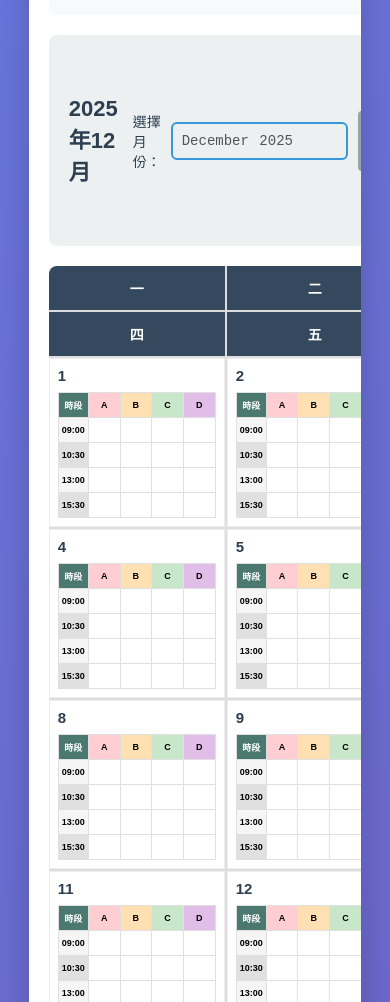
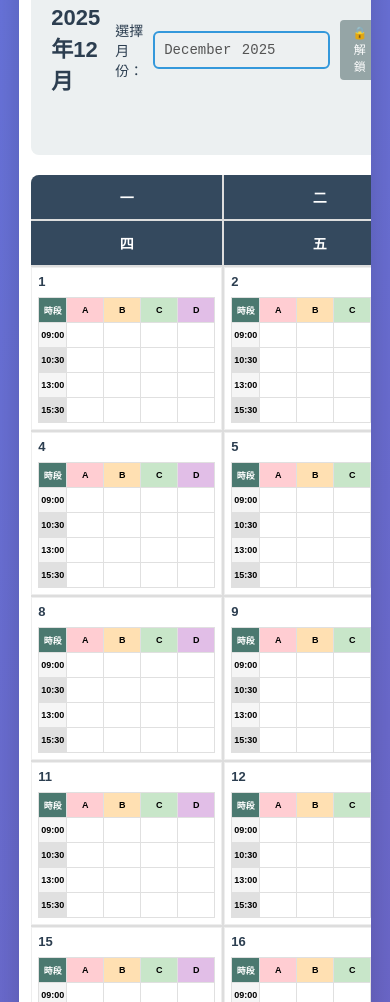
Before and after one commit to monoroyfebchk-coder/REC-ROOM-RES, a plain HTML site: page index.html in a window 390 px wide. Shown: the part 998-2000 px from the top of the page. Drawn offline with Linux system fonts and the light colour scheme; a script that the page names is missing.

Commit message:
MOBILE RE index.html

```diff
--- a/index.html
+++ b/index.html
@@ -73,15 +73,24 @@
     .date-btn.holiday { border-color: #e74c3c; color: #e74c3c; }
     .date-btn.holiday.selected { background: #e74c3c; color: white; border-color: #c0392b; }
     /* 行動版簡易調整 */
-    @media (max-width: 900px) {
-      .main-content { grid-template-columns: 1fr; }
-      .booking-form { position: relative; top: 0; max-height: none; }
-      .calendar-grid { grid-template-columns: repeat(3, 1fr) 100px; }
-    }
-    @media (max-width: 600px) {
-      .calendar-grid { grid-template-columns: repeat(2, 1fr) 100px; }
-      .day-cell { min-height: 160px; }
-      .time-table td { font-size: 9px; }
+@media (max-width: 900px) {
+  .main-content { grid-template-columns: 1fr; }
+  .booking-form { position: relative; top: 0; max-height: none; }
+  .calendar-grid { grid-template-columns: repeat(3, 1fr) 80px; }
+  .day-cell { min-height: 160px; }
+}
+
+@media (max-width: 600px) {
+  body { padding: 10px; }
+  .container { border-radius: 8px; }
+  .header { padding: 18px; }
+  .main-content { padding: 12px; gap: 12px; }
+  .calendar-grid { grid-template-columns: repeat(2, 1fr) 70px; }
+  .day-cell { min-height: 140px; padding: 6px; }
+  .day-number { font-size: 13px; }
+  .time-table td { font-size: 9px; padding: 2px; }
+  .time-table .time-label { width: 42px; }
+}
     }
   </style>
 
```
